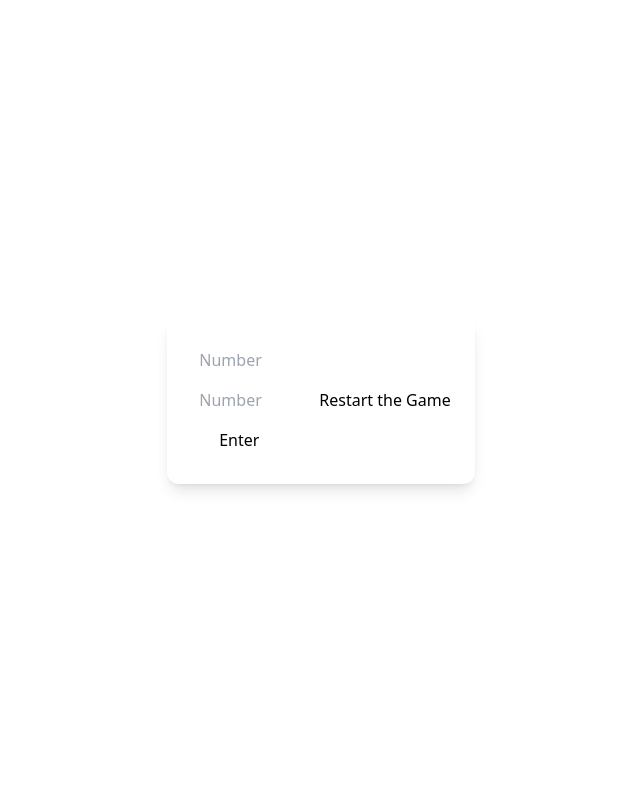
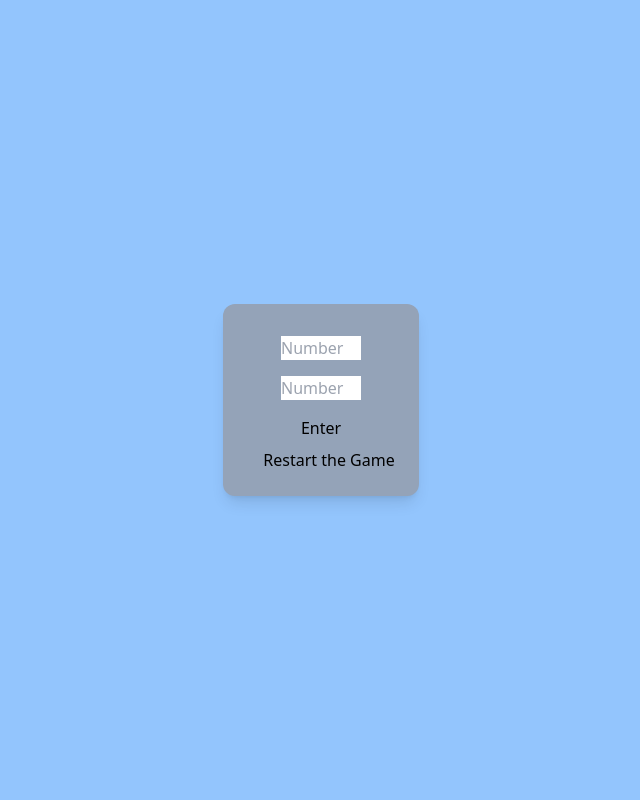
Before and after one commit to BenForino/MiniGolfCalculator, a PHP site: page / in a window 1280 px wide. Shown: the whole page, without its empty margins (319-959 px from the left). Run offline with PHP 8.4, Linux system fonts and the light colour scheme.

Commit message:
Further CSS Changes

```diff
--- a/html/index.html
+++ b/html/index.html
@@ -11,10 +11,10 @@
 		<link rel="stylesheet" href="tw.css" />
 	</head>
 
-	<body class="">
+	<body class="bg-blue-300">
 		<div
 			id="calcDiv"
-			class="p-6 max-w-sm mx-auto bg-white rounded-xl shadow-lg flex items-center space-x-4"
+			class="p-6 max-w-sm mx-auto bg-slate-400 rounded-xl shadow-lg flex flex-col items-center space-x-4"
 		>
 			<div id="playerSetup"></div>
 			<div id="calcContainer"></div>
--- a/html/style.css
+++ b/html/style.css
@@ -9,12 +9,6 @@ body {
 	margin: 0;
 }
 
-/* #calcDiv {
-	width: 50vw;
-	display: flex;
-	flex-direction: column;
-	align-items: center;
-} */
 #playerSetup {
 	width: inherit;
 }
--- a/html/tw.css
+++ b/html/tw.css
@@ -571,6 +571,10 @@ video {
   max-width: 24rem;
 }
 
+.flex-col {
+  flex-direction: column;
+}
+
 .items-center {
   align-items: center;
 }
@@ -592,6 +596,16 @@ video {
 .bg-white {
   --tw-bg-opacity: 1;
   background-color: rgb(255 255 255 / var(--tw-bg-opacity));
+}
+
+.bg-blue-300 {
+  --tw-bg-opacity: 1;
+  background-color: rgb(147 197 253 / var(--tw-bg-opacity));
+}
+
+.bg-slate-400 {
+  --tw-bg-opacity: 1;
+  background-color: rgb(148 163 184 / var(--tw-bg-opacity));
 }
 
 .p-6 {
@@ -616,13 +630,6 @@ body {
   margin: 0;
 }
 
-/* #calcDiv {
-	width: 50vw;
-	display: flex;
-	flex-direction: column;
-	align-items: center;
-} */
-
 #playerSetup {
   width: inherit;
 }
```
